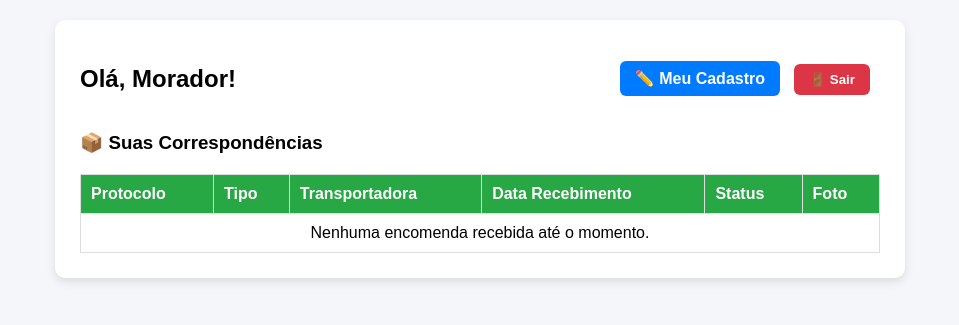
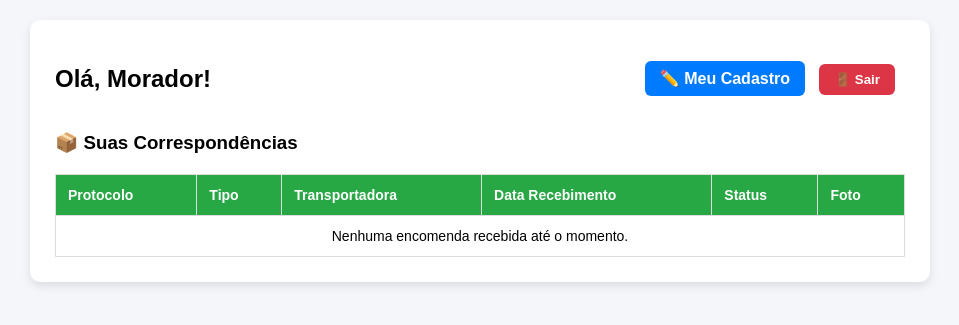
Before and after one commit to helderSilva-bit/sistema-condominio, a Flask app: page /morador in a window 1280 px wide. Shown: the top 325 px of the page, without its empty margins (160-1119 px from the left). Run offline with Flask 3, Linux system fonts and the light colour scheme; the visitor is signed in with stand-in values (Sample User, id 1); data that the repository does not hold is empty; parts of the project's set-up code (start-up, migrations or seed data) failed here and were passed over.

Commit message:
Atualiza morador.html com tabela completa de encomendas

```diff
--- a/templates/morador.html
+++ b/templates/morador.html
@@ -6,12 +6,12 @@
     <title>Minhas Encomendas - Condomínio</title>
     <style>
         body { font-family: Arial, sans-serif; background: #f4f6f9; padding: 20px; margin: 0; }
-        .card { max-width: 800px; margin: auto; background: white; padding: 25px; border-radius: 10px; box-shadow: 0 4px 10px rgba(0,0,0,0.1); }
+        .card { max-width: 850px; margin: auto; background: white; padding: 25px; border-radius: 10px; box-shadow: 0 4px 10px rgba(0,0,0,0.1); }
         .btn-top { padding: 8px 15px; border-radius: 6px; border: none; cursor: pointer; font-weight: bold; margin-right: 10px; text-decoration: none; display: inline-block; }
         .btn-sair { background: #dc3545; color: white; }
         .btn-edit { background: #007bff; color: white; }
-        table { width: 100%; border-collapse: collapse; margin-top: 20px; }
-        th, td { border: 1px solid #ddd; padding: 10px; text-align: left; }
+        table { width: 100%; border-collapse: collapse; margin-top: 20px; font-size: 14px; }
+        th, td { border: 1px solid #ddd; padding: 12px; text-align: left; }
         th { background: #28a745; color: white; }
         .status-pendente { color: #d9534f; font-weight: bold; }
         .status-entregue { color: #28a745; font-weight: bold; }
@@ -19,7 +19,7 @@
 </head>
 <body>
 <div class="card">
-    <div style="display: flex; justify-content: space-between; align-items: center;">
+    <div style="display: flex; justify-content: space-between; align-items: center; flex-wrap: wrap; gap: 10px;">
         <h2 id="boas-vindas">Olá, Morador!</h2>
         <div>
             <a href="/meu-cadastro" class="btn-top btn-edit">✏️ Meu Cadastro</a>
@@ -49,19 +49,21 @@
 <script>
 async function carregarDadosMorador() {
     // 1. Carregar Dados do Perfil
+    try {
         const resM = await fetch('/api/morador/meus-dados');
         if (resM.ok) {
             const m = await resM.json();
             document.getElementById('boas-vindas').innerText = `Olá, ${m.nome} (Apto ${m.apartamento})`;
         }
+    } catch(e) { console.error(e); }
 
-    // 2. Carregar Encomendas do Morador
+    // 2. Carregar Encomendas do Morador Logado
+    const tb = document.getElementById('tb-encomendas');
+    try {
         const resE = await fetch('/api/morador/minhas-encomendas');
-    const tb = document.getElementById('tb-encomendas');
-
         if (resE.ok) {
             const encomendas = await resE.json();
-        if (encomendas.length === 0) {
+            if (!Array.isArray(encomendas) || encomendas.length === 0) {
                 tb.innerHTML = '<tr><td colspan="6" style="text-align:center;">Nenhuma encomenda recebida até o momento.</td></tr>';
                 return;
             }
@@ -83,6 +85,9 @@
         } else {
             tb.innerHTML = '<tr><td colspan="6" style="text-align:center; color:red;">Erro ao carregar correspondências.</td></tr>';
         }
+    } catch(e) {
+        tb.innerHTML = '<tr><td colspan="6" style="text-align:center; color:red;">Erro na conexão com o servidor.</td></tr>';
+    }
 }
 
 carregarDadosMorador();
```
Lines whose indentation alone changed are shown as unchanged.
